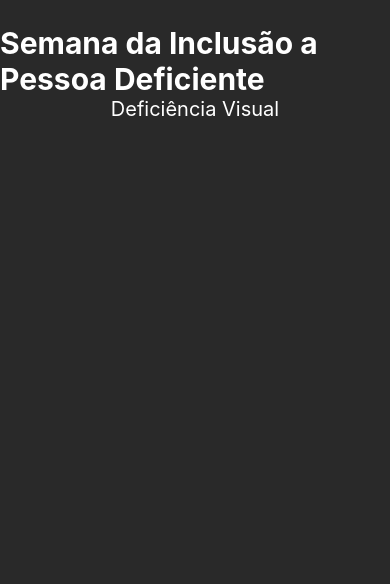
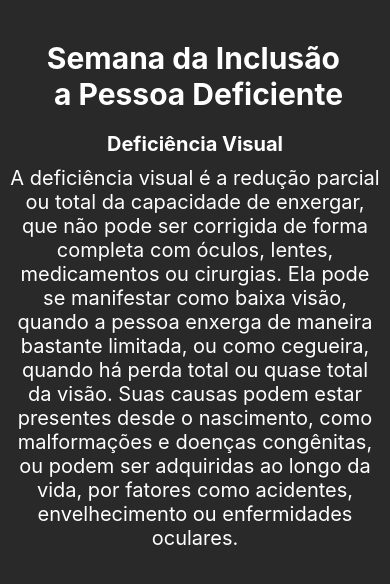
Before and after one commit to welli363/CavaleiroDoZodiaco, a React Native app: screen / in a window 390 px wide. Shown: the top 584 px of the page. Built offline with nearby package versions, Linux system fonts and the light colour scheme.

Commit message:
commit texto sobre
adicionei um texto falando sobre o que é deficiencia visual

```diff
--- a/App.js
+++ b/App.js
@@ -2,12 +2,14 @@ import { StatusBar } from 'expo-status-bar';
 import { StyleSheet, Text, View } from 'react-native';
 import Titulo from "./src/components/Titulo"
 import Subtitulo from './src/components/Subtitulo';
+import Texto from "./src/components/Texto"
 
 export default function App() {
   return (
     <View style={styles.container}>
     <Titulo/>
     <Subtitulo/>
+    <Texto/>
     </View>
   );
 }
--- a/src/components/Subtitulo.jsx
+++ b/src/components/Subtitulo.jsx
@@ -2,7 +2,7 @@ import { StyleSheet, Text, View } from 'react-native';
 
 export default function Subtitulo (){
     return (
-        <Text style={{fontSize: 20, color: '#fff'}}>
+        <Text style={{fontSize: 20, color: '#fff', marginTop: 20, fontWeight:'bold'}}>
             Deficiência Visual
         </Text>
     )
--- /dev/null
+++ b/src/components/Texto.jsx
@@ -0,0 +1,9 @@
+import { StyleSheet, Text, View } from 'react-native';
+
+export default function Texto (){
+    return (
+        <Text style={{fontSize: 20, color: "white", margin: 10, textAlign:'center'}}>
+           A deficiência visual é a redução parcial ou total da capacidade de enxergar, que não pode ser corrigida de forma completa com óculos, lentes, medicamentos ou cirurgias. Ela pode se manifestar como baixa visão, quando a pessoa enxerga de maneira bastante limitada, ou como cegueira, quando há perda total ou quase total da visão. Suas causas podem estar presentes desde o nascimento, como malformações e doenças congênitas, ou podem ser adquiridas ao longo da vida, por fatores como acidentes, envelhecimento ou enfermidades oculares.
+        </Text>
+    )
+}
--- a/src/components/Titulo.jsx
+++ b/src/components/Titulo.jsx
@@ -2,8 +2,8 @@ import { StyleSheet, Text, View } from 'react-native';
 
 export default function Titulo() {
   return (
-    <Text style={{fontSize: 30, color: '#fff', alignItems: 'center', marginTop: 25, fontWeight: 'bold'}}>
-        Semana da Inclusão a Pessoa Deficiente
+    <Text style={{fontSize: 30, color: '#fff', alignItems: 'center', marginTop: 40, fontWeight: 'bold'}}>
+        Semana da Inclusão{"\n"} a Pessoa Deficiente
     </Text>
   );
 }
```
